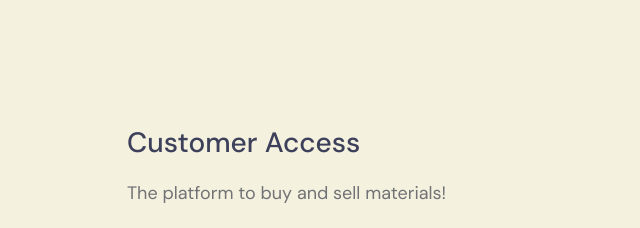
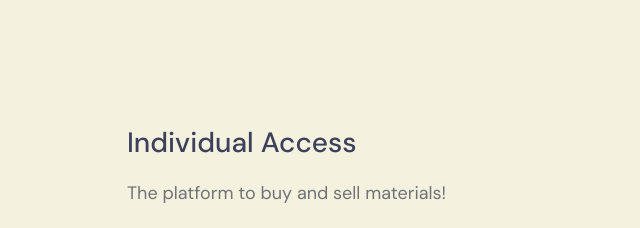
Before and after one commit to JVNI/ecomorph, a plain HTML site: page index.html in a window 1280 px wide. Shown: the part 2020-2248 px from the top of the page, 525-1165 px from the left. Drawn offline with Linux system fonts and the light colour scheme.

Commit message:
Update index.html

```diff
--- a/index.html
+++ b/index.html
@@ -320,7 +320,7 @@ https://templatemo.com/tm-587-tiya-golf-club
 
                             <div class="col-lg-6 col-12 order-3 order-lg-0">
                                 <div class="custom-block-info mt-2 mt-lg-0">
-                                    <a href="event-detail.html" class="events-title mb-3">Customer Access</a>
+                                    <a href="event-detail.html" class="events-title mb-3">Individual Access</a>
 
                                     <p class="mb-0">The platform to buy and sell materials!</p>
 
```
